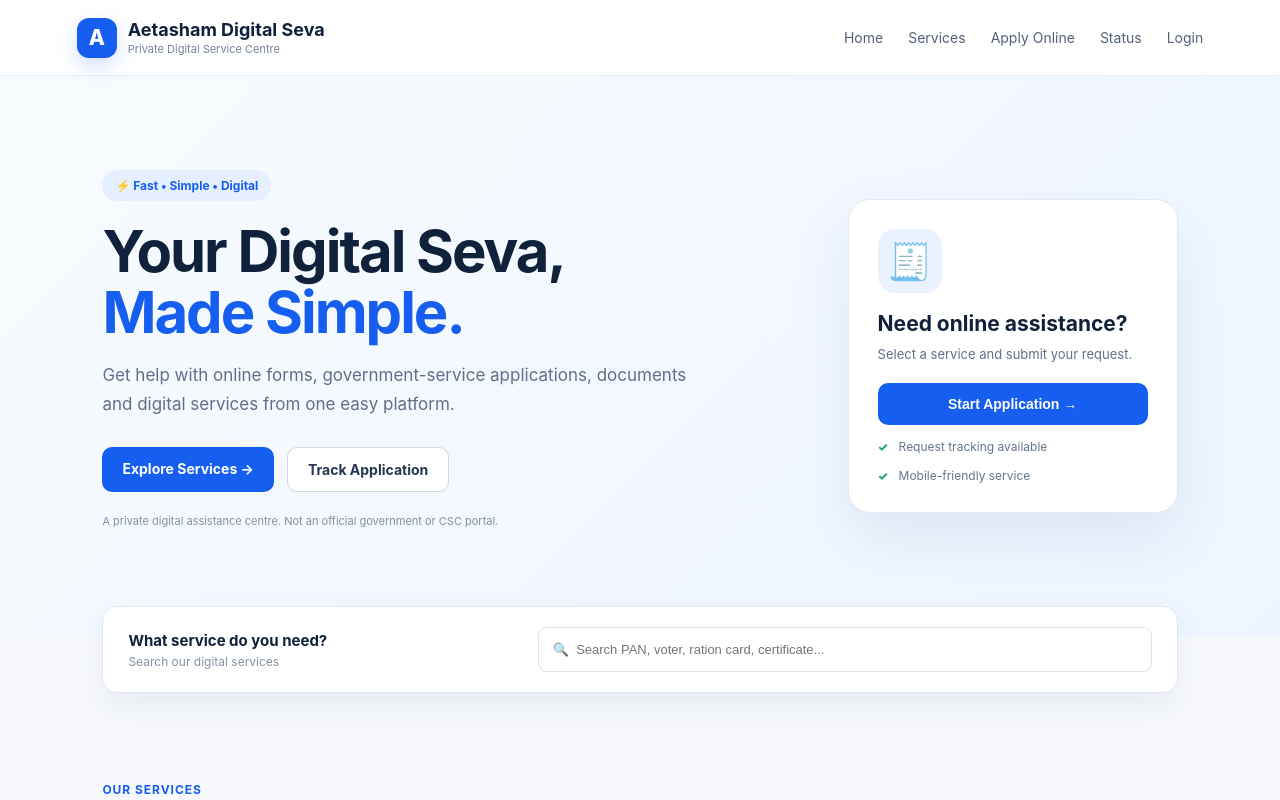
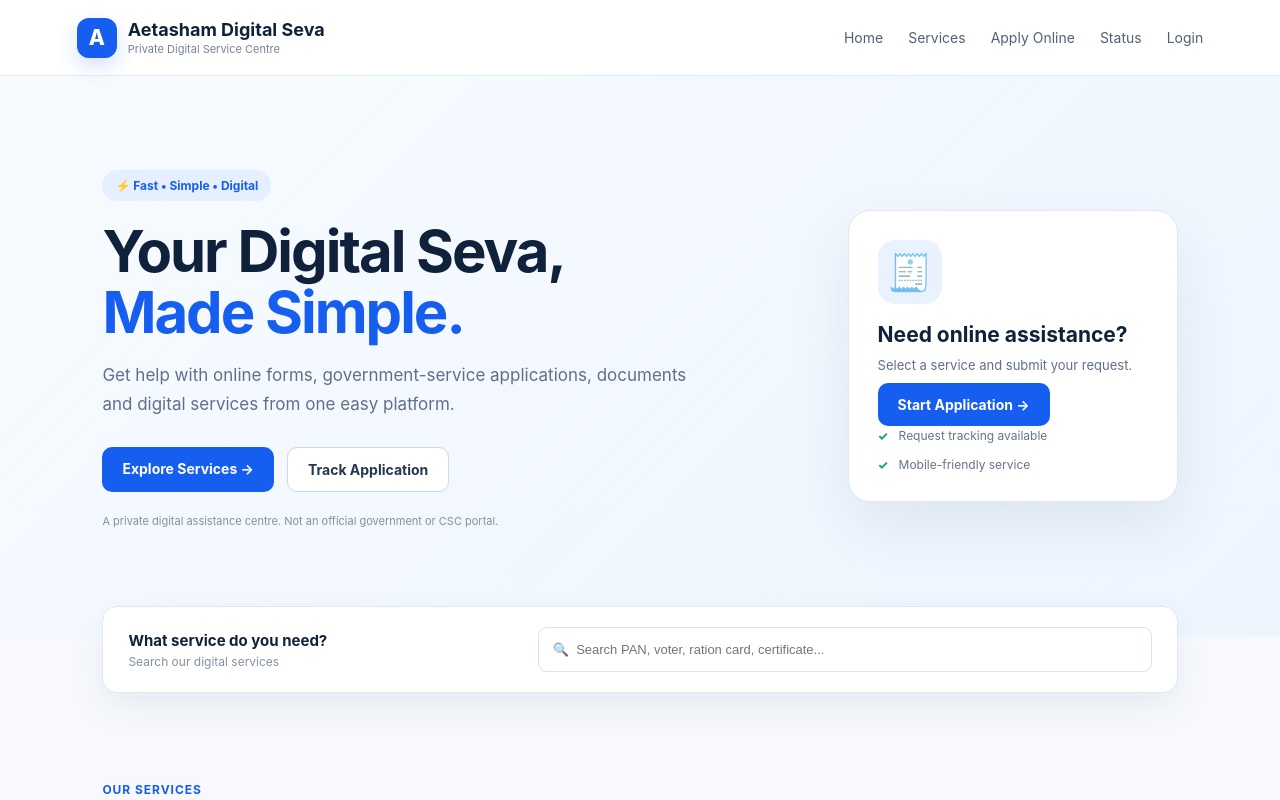
Before and after one commit to aetasham/Aetasham-Digital-Seva, a Next.js app: page / in a window 1280 px wide. Shown: the top 800 px of the page. Built offline with nearby package versions, Linux system fonts and the light colour scheme.

Commit message:
Connect homepage navigation to Services Apply Status Login

```diff
--- a/app/page.tsx
+++ b/app/page.tsx
@@ -1,42 +1,24 @@
+import Link from 'next/link';
+
 const services = [
-  ['🪪','PAN Services','New PAN, correction and application assistance'],
-  ['🗳️','Voter Services','Voter registration, correction and status help'],
-  ['🍚','Ration Card','Application, correction and status assistance'],
-  ['📜','Certificates','Birth, income, caste and other certificate help'],
-  ['🏛️','Government Schemes','Information and online application assistance'],
-  ['📝','Online Forms','Form filling, print and document preparation'],
-  ['🖨️','Print & Documents','Print, scan, PDF and document services'],
-  ['🔎','Application Status','Track a submitted service request'],
+  ['🪪','PAN Services','New PAN, correction and application assistance','PAN'],
+  ['🗳️','Voter Services','Voter registration, correction and status help','Voter'],
+  ['🍚','Ration Card','Application, correction and status assistance','Ration Card'],
+  ['📜','Certificates','Birth, income, caste and other certificate help','Certificate'],
+  ['🏛️','Government Schemes','Information and online application assistance','Government Scheme'],
+  ['📝','Online Forms','Form filling, print and document preparation','Online Form'],
+  ['🖨️','Print & Documents','Print, scan, PDF and document services','Print & Documents'],
+  ['🔎','Application Status','Track a submitted service request','STATUS'],
 ];
 
 export default function Home() {
-  return (
-    <main>
-      <header className="topbar">
-        <div className="brand"><div className="logo">A</div><div><b>Aetasham Digital Seva</b><small>Private Digital Service Centre</small></div></div>
-        <nav><a href="#home">Home</a><a href="#services">Services</a><a href="#apply">Apply Online</a><a href="#status">Status</a><a href="#login">Login</a></nav>
-      </header>
-
-      <section id="home" className="hero">
-        <div className="heroText">
-          <span className="pill">⚡ Fast • Simple • Digital</span>
-          <h1>Your Digital Seva,<br/><span>Made Simple.</span></h1>
-          <p>Get help with online forms, government-service applications, documents and digital services from one easy platform.</p>
-          <div className="actions"><a className="primary" href="#services">Explore Services →</a><a className="secondary" href="#status">Track Application</a></div>
-          <p className="note">A private digital assistance centre. Not an official government or CSC portal.</p>
-        </div>
-        <div className="heroCard"><div className="cardIcon">🧾</div><h3>Need online assistance?</h3><p>Select a service and submit your request.</p><button>Start Application →</button><div className="mini"><span>✓</span> Request tracking available</div><div className="mini"><span>✓</span> Mobile-friendly service</div></div>
-      </section>
-
-      <section className="search"><div><b>What service do you need?</b><span> Search our digital services</span></div><input placeholder="🔍  Search PAN, voter, ration card, certificate..."/></section>
-
-      <section id="services" className="section"><div className="heading"><div><span className="eyebrow">OUR SERVICES</span><h2>Popular Digital Services</h2></div><a href="#services">View all →</a></div><div className="grid">{services.map(([icon,title,desc]) => <article className="service" key={title}><div className="serviceIcon">{icon}</div><h3>{title}</h3><p>{desc}</p><a href="#apply">Apply Now →</a></article>)}</div></section>
-
-      <section id="status" className="status"><div><span className="eyebrow">TRACK REQUEST</span><h2>Check your application status</h2><p>Enter your request number to see the latest status.</p></div><div className="statusBox"><input placeholder="Enter application number"/><button>Check Status</button></div></section>
-
-      <section id="apply" className="notice"><div className="noticeIcon">📢</div><div><b>Important Notice</b><p>Before submitting any application, keep your required documents ready. Service charges, if applicable, will be shown before confirmation.</p></div></section>
-
-      <footer id="login"><div><b>Aetasham Digital Seva</b><p>Private digital assistance centre for online services.</p></div><div><b>Quick Links</b><p>Services · Apply Online · Status · Help</p></div><div><b>Support</b><p>For assistance, contact your service centre.</p></div></footer>
-    </main>
-  );
+  return <main>
+    <header className="topbar"><div className="brand"><div className="logo">A</div><div><b>Aetasham Digital Seva</b><small>Private Digital Service Centre</small></div></div><nav><Link href="/">Home</Link><Link href="/services">Services</Link><Link href="/apply">Apply Online</Link><Link href="/status">Status</Link><Link href="/login">Login</Link></nav></header>
+    <section className="hero"><div className="heroText"><span className="pill">⚡ Fast • Simple • Digital</span><h1>Your Digital Seva,<br/><span>Made Simple.</span></h1><p>Get help with online forms, government-service applications, documents and digital services from one easy platform.</p><div className="actions"><Link className="primary" href="/services">Explore Services →</Link><Link className="secondary" href="/status">Track Application</Link></div><p className="note">A private digital assistance centre. Not an official government or CSC portal.</p></div><div className="heroCard"><div className="cardIcon">🧾</div><h3>Need online assistance?</h3><p>Select a service and submit your request.</p><Link className="primary" href="/apply">Start Application →</Link><div className="mini"><span>✓</span> Request tracking available</div><div className="mini"><span>✓</span> Mobile-friendly service</div></div></section>
+    <section className="search"><div><b>What service do you need?</b><span>Search our digital services</span></div><input placeholder="🔍  Search PAN, voter, ration card, certificate..."/></section>
+    <section className="section"><div className="heading"><div><span className="eyebrow">OUR SERVICES</span><h2>Popular Digital Services</h2></div><Link href="/services">View all →</Link></div><div className="grid">{services.map(([icon,title,desc,service])=><article className="service" key={title}><div className="serviceIcon">{icon}</div><h3>{title}</h3><p>{desc}</p>{service==='STATUS'?<Link href="/status">Check Now →</Link>:<Link href={`/apply?service=${encodeURIComponent(service)}`}>Apply Now →</Link>}</article>)}</div></section>
+    <section className="status"><div><span className="eyebrow">TRACK REQUEST</span><h2>Check your application status</h2><p>Enter your request number to see the latest status.</p></div><div className="statusBox"><Link className="primary" href="/status">Open Status Checker →</Link></div></section>
+    <section className="notice"><div className="noticeIcon">📢</div><div><b>Important Notice</b><p>Before submitting any application, keep your required documents ready. Service charges, if applicable, will be shown before confirmation.</p></div></section>
+    <footer><div><b>Aetasham Digital Seva</b><p>Private digital assistance centre for online services.</p></div><div><b>Quick Links</b><p><Link href="/services">Services</Link> · <Link href="/apply">Apply</Link> · <Link href="/status">Status</Link> · <Link href="/admin">Admin</Link></p></div><div><b>Support</b><p>For assistance, contact your service centre.</p></div></footer>
+  </main>;
 }
```
